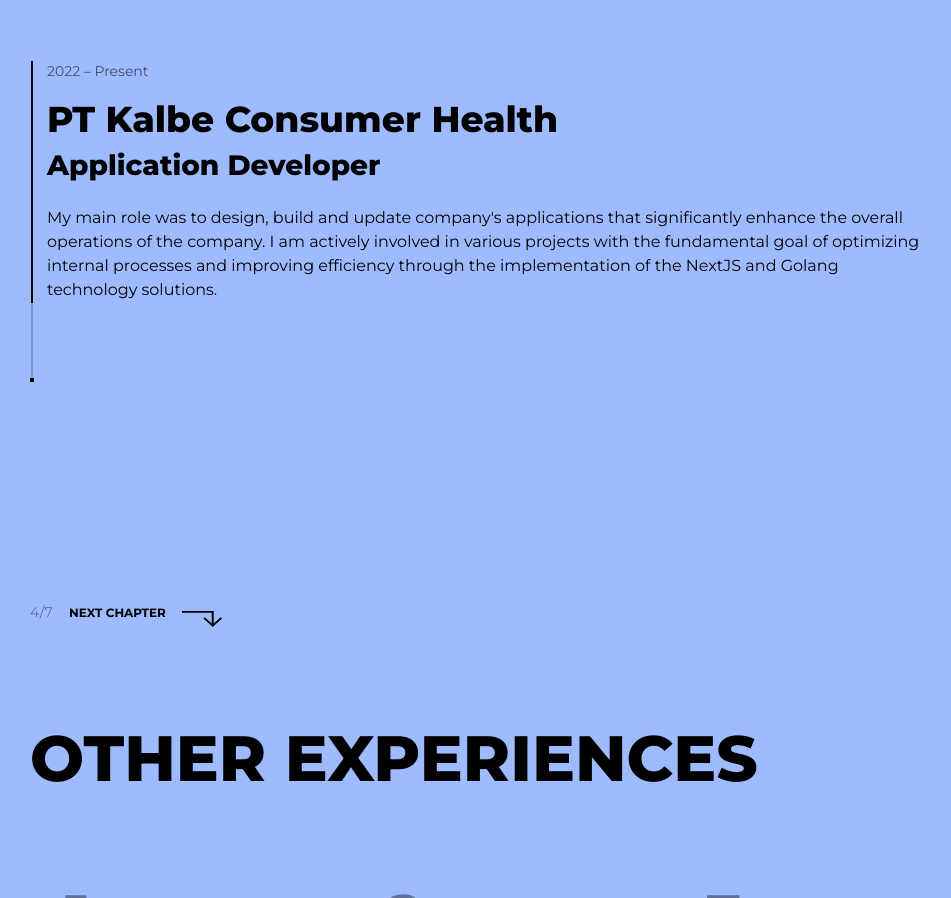
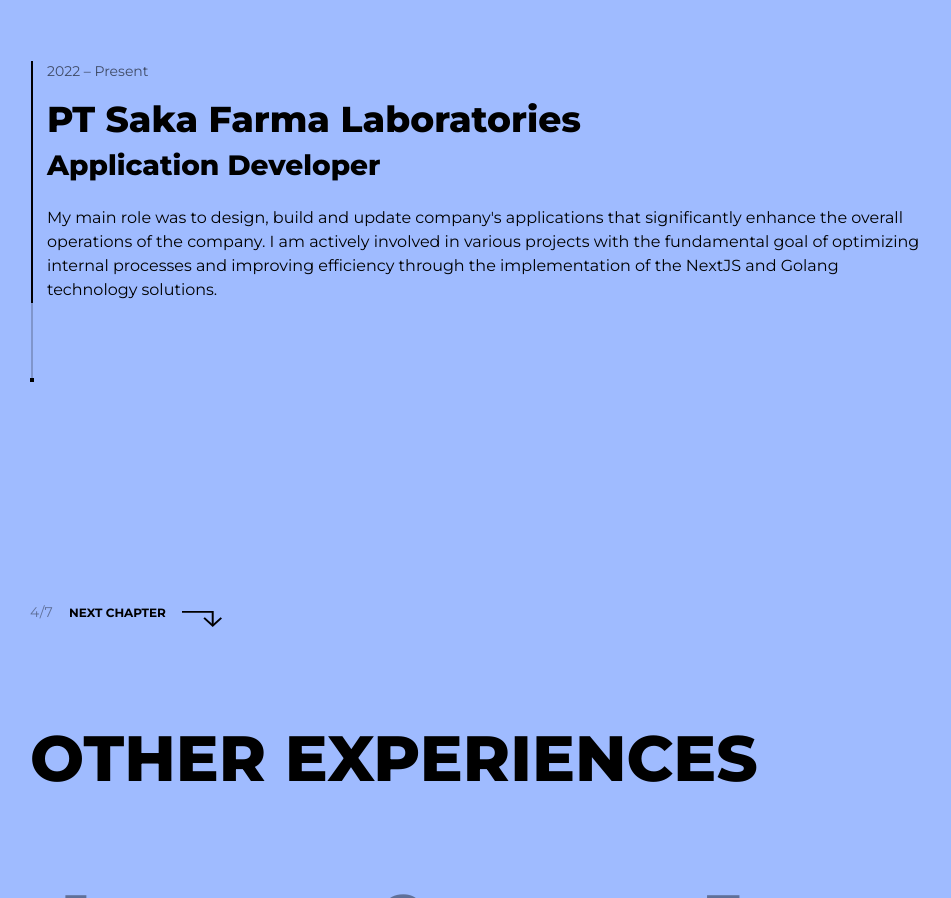
Before and after one commit to akhmadali1/PortofolioAlie, a plain HTML site: page index.html in a window 1280 px wide. Shown: the part 3819-4717 px from the top of the page, without its empty margins (0-951 px from the left). Drawn offline with Linux system fonts and the light colour scheme.

Commit message:
fix pt name

```diff
--- a/index.html
+++ b/index.html
@@ -228,7 +228,7 @@
 							<div class="timeline timeline-animated">
 								<div class="timeline-item">
 									<span class="timeline-date">2022&nbsp;–&nbsp;Present</span>
-									<h3 class="timeline-title">PT Kalbe Consumer Health</h3>
+									<h3 class="timeline-title">PT Saka Farma Laboratories</h3>
 									<h5 class="timeline-text mb-5">Application Developer</h5>
 									<p class="timeline-text">
 										My main role was to design, build and update company's applications that significantly enhance the overall operations of the company.
```
